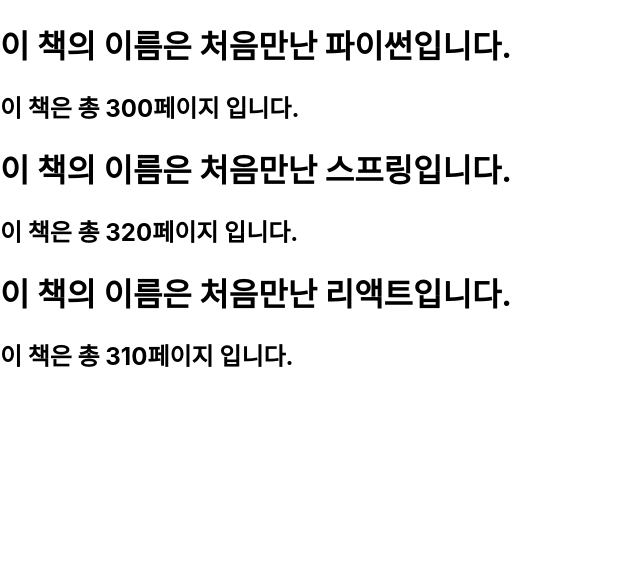
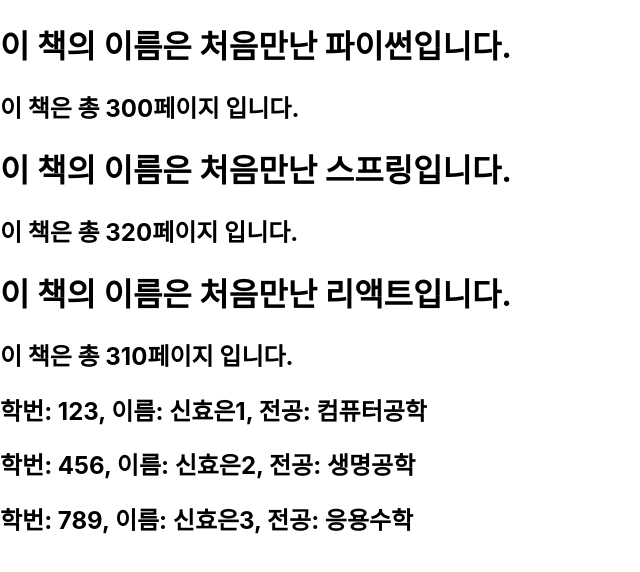
Before and after one commit to Hyoeun01/react-workspace, a React (Create React App) app in the folder my-app/: page / in a window 1280 px wide. Shown: the top 572 px of the page, without its empty margins (0-640 px from the left). Built offline with nearby package versions, Linux system fonts and the light colour scheme.

Commit message:
예제 만들어서 출력해보기

```diff
--- /dev/null
+++ b/my-app/src/chapter03/Student.jsx
@@ -0,0 +1,11 @@
+import React from "react";
+
+function Student(props){
+    return(
+        <div>
+            <h2>{`학번: ${props.sno}, 이름: ${props.name}, 전공: ${props.major} `}</h2>
+        </div>
+    );
+}
+
+export default Student;
--- /dev/null
+++ b/my-app/src/chapter03/StudentList.jsx
@@ -0,0 +1,14 @@
+import React from "react";
+import Student from "./Student";
+
+function StudentList(props){
+    return(
+        <div>
+            <Student sno={123} name="신효은1" major="컴퓨터공학" />
+            <Student sno={456} name="신효은2" major="생명공학" />
+            <Student sno={789} name="신효은3" major="응용수학" />
+        </div>
+    );
+}
+
+export default StudentList;
--- a/my-app/src/index.js
+++ b/my-app/src/index.js
@@ -5,12 +5,14 @@ import App from './App';
 import reportWebVitals from './reportWebVitals';
 
 import Library from './chapter03/Library';
+import StudentList from './chapter03/StudentList';
 
 const root = ReactDOM.createRoot(document.getElementById('root'));
 root.render(
   <React.StrictMode>
     {/* <App /> */}
     <Library />
+    <StudentList />
   </React.StrictMode>
 );
 
```
